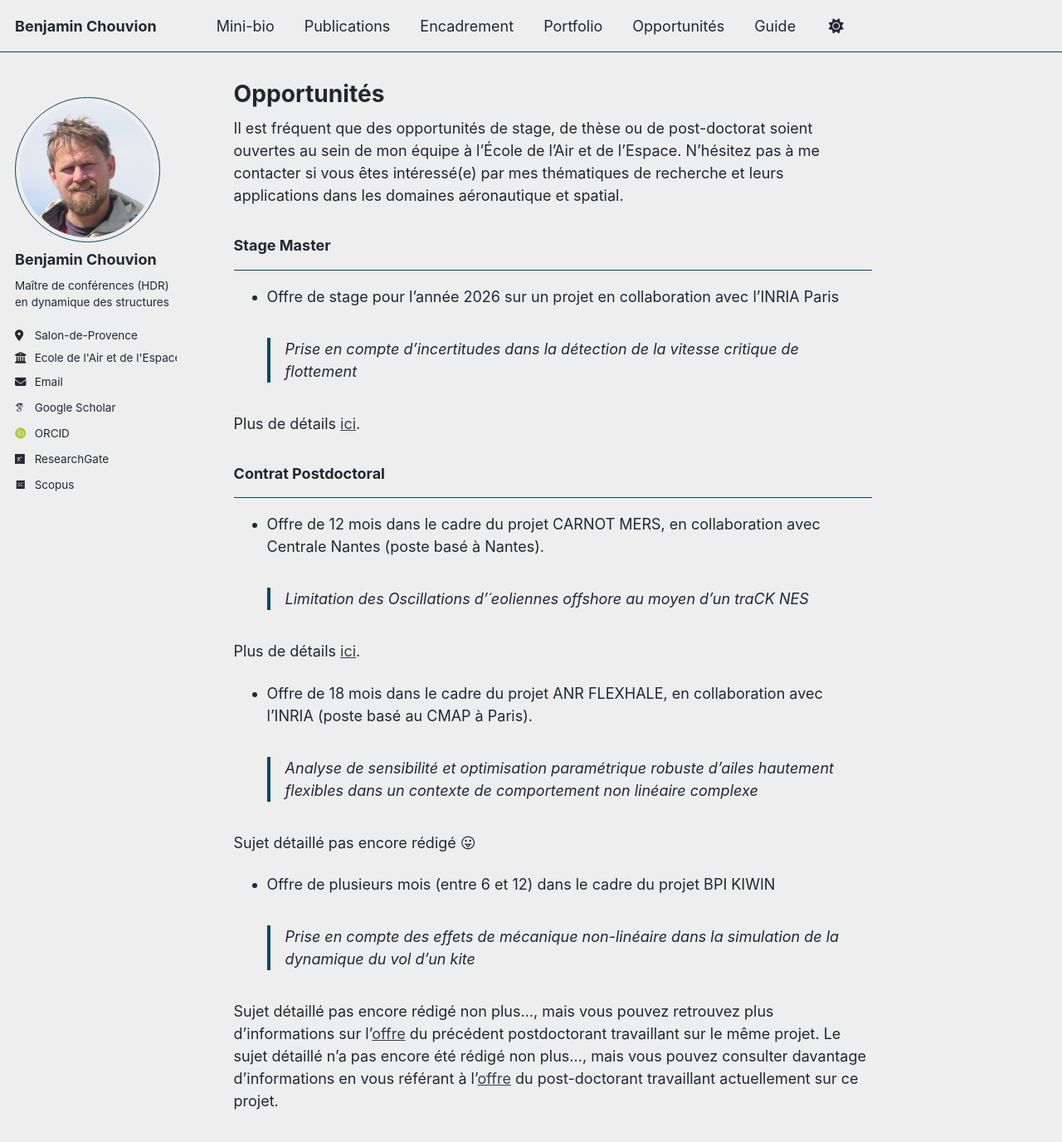
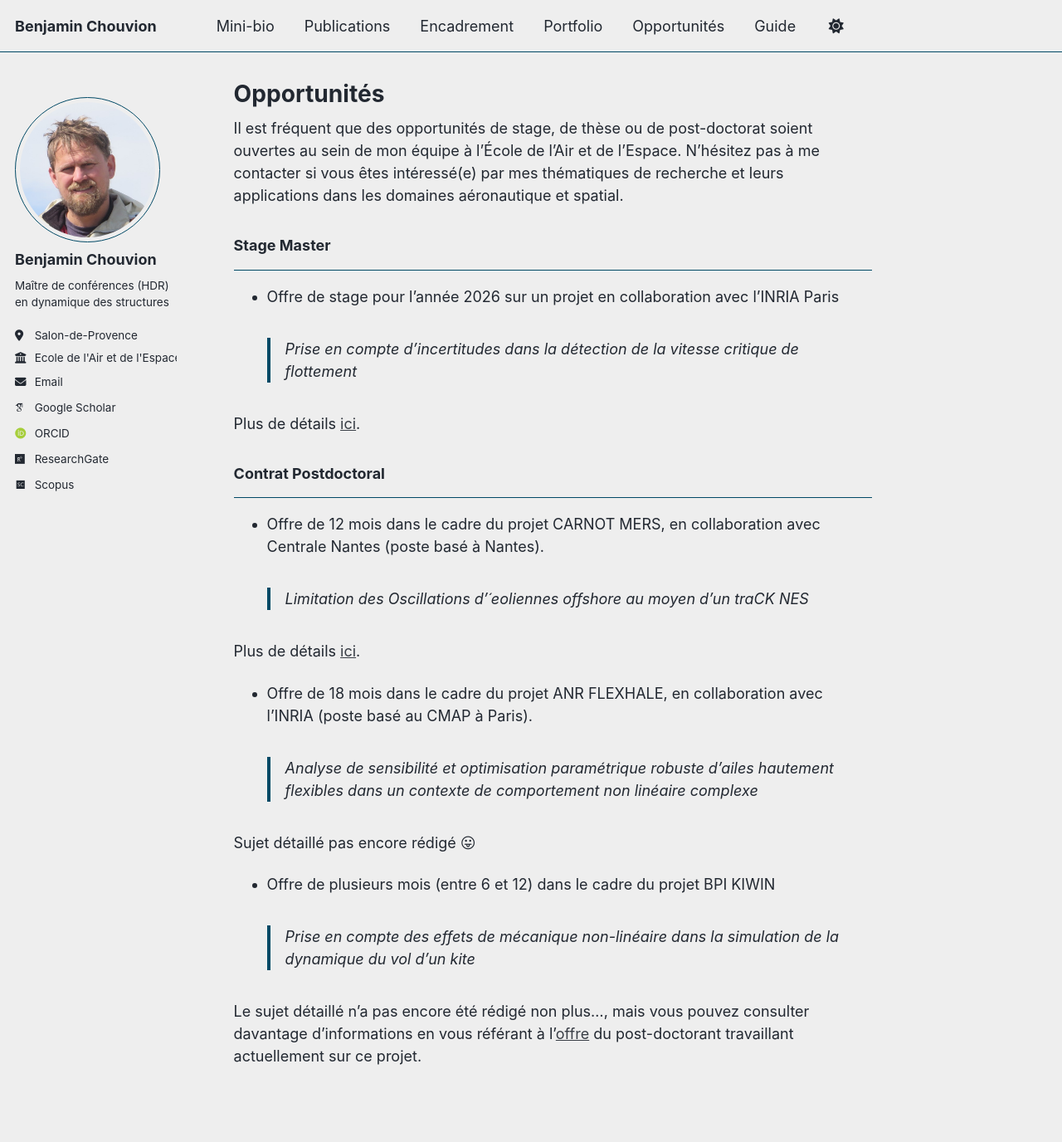
Before and after one commit to benjamin-chouvion/benjamin-chouvion.github.io, a Jekyll site: the page built from _pages/opportunites.md, in a window 1280 px wide and 1391 px high. Shown: the top 1376 px of the window at 83% size. Built offline with Jekyll 4.4.1, drawn with Linux system fonts in a browser that asks for light colours; emoji names are drawn with the system emoji font; some web fonts are replaced; a script bundle is joined from its source files by our own code; library files that are not in the unit come from our copies.

Commit message:
Update opportunites.md

```diff
--- a/_pages/opportunites.md
+++ b/_pages/opportunites.md
@@ -28,5 +28,4 @@ Sujet détaillé pas encore rédigé :stuck_out_tongue:
 - Offre de plusieurs mois (entre 6 et 12) dans le cadre du projet BPI KIWIN
   > Prise en compte des effets de mécanique non-linéaire dans la simulation de la dynamique du vol d'un kite
 
-Sujet détaillé pas encore rédigé non plus..., mais vous pouvez retrouvez plus d'informations sur l'[offre](/files/postdocEAE-KIWIN2025.pdf) du précédent postdoctorant travaillant sur le même projet.
 Le sujet détaillé n’a pas encore été rédigé non plus..., mais vous pouvez consulter davantage d’informations en vous référant à l’[offre](/files/postdocEAE-KIWIN2025.pdf) du post-doctorant travaillant actuellement sur ce projet.
```
